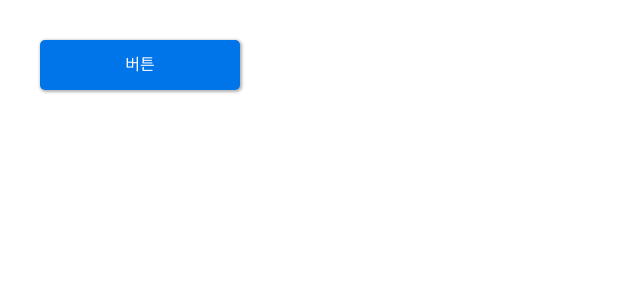
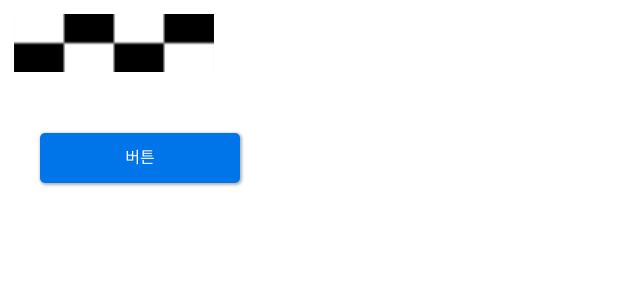
Before and after one commit to FDS-18-Final-Project/lvps, a React (Create React App) app: page / in a window 1280 px wide. Shown: the top 300 px of the page, without its empty margins (0-640 px from the left). Built offline with nearby package versions, Linux system fonts and the light colour scheme.

Commit message:
[Feat]로고 스토리북

```diff
--- a/src/app/App.js
+++ b/src/app/App.js
@@ -1,10 +1,12 @@
 import React from 'react';
 import Routes from '../routes';
 import { BrowserRouter } from 'react-router-dom';
+import Logo from '../components/Logo/Logo';
 
 const App = () => {
   return (
     <BrowserRouter>
+      <Logo tag="h2" />
       <Routes />
     </BrowserRouter>
   );
--- a/src/components/Logo/Logo.js
+++ b/src/components/Logo/Logo.js
@@ -1,38 +1,52 @@
-import { oneOf, node } from 'prop-types';
+import { oneOf, number } from 'prop-types';
 import React from 'react';
+import { Link } from 'react-router-dom';
 import styled from 'styled-components';
-import { calcRem } from '../../utils/calcRem';
+import { ReactComponent as Image } from '../../assets/Logo.svg';
 
-const LogoWrapper = styled.div`
-  width: ${props => props.width};
-  height: ${props => props.height};
-  padding: ${calcRem(20)};
+const Heading = styled.h1`
   display: flex;
   justify-content: center;
   align-items: center;
-`;
-const Heading = styled.h1`
+  padding: ${props => props.theme.paddings.xl};
   margin: 0;
+  max-width: ${props => `${props.maxWidth}px`};
+
+  a {
+    display: block;
+    width: 100%;
+    height: 100%;
+    text-decoration: none;
+    color: inherit;
+  }
+
+  svg {
+    width: 100%;
+    height: 100%;
+  }
 `;
 
-// 사용 할 tag, children 전달
-function Logo({ tag, children, ...restProps }) {
+// 사용 할 tag 전달
+function Logo({ tag, ...restProps }) {
   return (
-    <LogoWrapper {...restProps}>
-      <Heading as={tag}>{children}</Heading>
-    </LogoWrapper>
+    <Heading as={tag} {...restProps}>
+      <Link to="/">
+        <Image title="Logo" />
+      </Link>
+    </Heading>
   );
 }
 
 Logo.defaultProps = {
   tag: 'h1',
-  width: '200px',
-  height: '30px',
+  maxWidth: 200,
+  height: 50,
 };
 
 Logo.propTypes = {
   tag: oneOf(['h1', 'h2', 'h3']),
-  children: node,
+  maxWidth: number,
 };
 
+Heading.displayName = 'Logo Heading';
 export default Logo;
```
Also changed, not shown: src/assets/Logo.svg (added), 1 other file (tests, documents, lock files or other folders).
